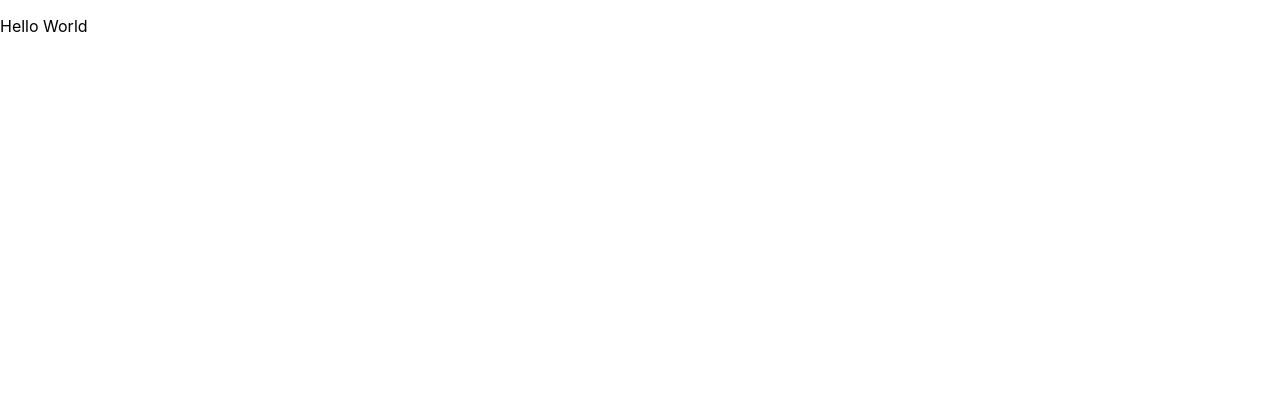
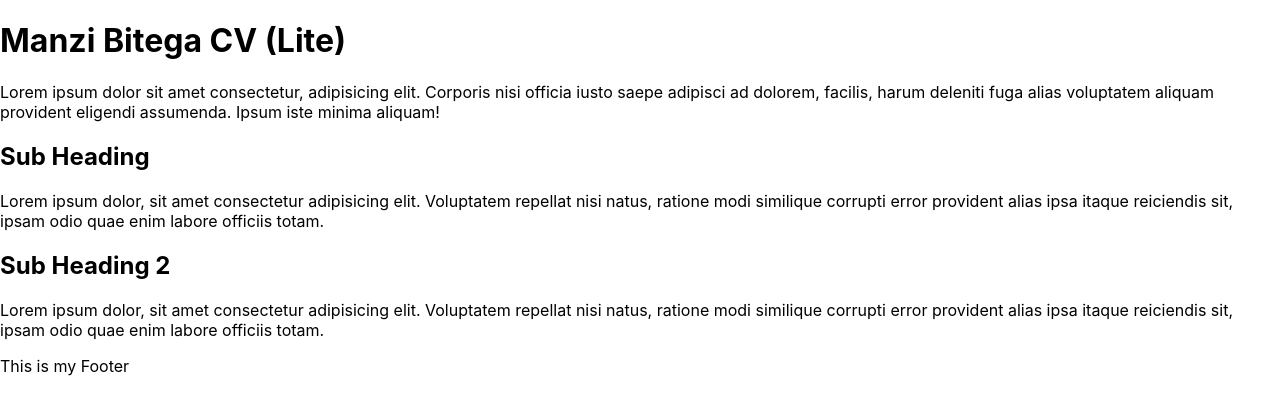
Before and after one commit to Manzi9/react-demo, a React (Create React App) app: page / in a window 1280 px wide. Shown: the top 414 px of the page. Built offline with nearby package versions, Linux system fonts and the light colour scheme.

Commit message:
Russ Demo

```diff
--- a/src/App.js
+++ b/src/App.js
@@ -1,7 +1,17 @@
 import React, { Component } from "react";
+import Header from "./components/Header";
+import Footer from "./components/Footer";
+import Main from "./components/Main";
+
 class App extends Component {
   render() {
-    return <p>Hello World</p>;
+    return (
+      <div>
+        <Header />
+        <Main />
+        <Footer />
+      </div>
+    );
   }
 }
 
--- /dev/null
+++ b/src/components/Footer.jsx
@@ -0,0 +1,12 @@
+import React, { Component } from "react";
+class Footer extends Component {
+  render() {
+    return (
+      <footer>
+        <p>This is my Footer</p>
+      </footer>
+    );
+  }
+}
+
+export default Footer;
--- /dev/null
+++ b/src/components/Header.jsx
@@ -0,0 +1,18 @@
+import React, { Component } from "react";
+class Header extends Component {
+  render() {
+    return (
+      <header>
+        <h1>Manzi Bitega CV (Lite) </h1>
+        <p>
+          Lorem ipsum dolor sit amet consectetur, adipisicing elit. Corporis
+          nisi officia iusto saepe adipisci ad dolorem, facilis, harum deleniti
+          fuga alias voluptatem aliquam provident eligendi assumenda. Ipsum iste
+          minima aliquam!
+        </p>
+      </header>
+    );
+  }
+}
+
+export default Header;
--- /dev/null
+++ b/src/components/Main.jsx
@@ -0,0 +1,29 @@
+import React, { Component } from "react";
+class Main extends Component {
+  render() {
+    return (
+      <main>
+        <section>
+          <h2>Sub Heading</h2>
+          <p>
+            Lorem ipsum dolor, sit amet consectetur adipisicing elit. Voluptatem
+            repellat nisi natus, ratione modi similique corrupti error provident
+            alias ipsa itaque reiciendis sit, ipsam odio quae enim labore
+            officiis totam.
+          </p>
+        </section>
+        <section>
+          <h2>Sub Heading 2</h2>
+          <p>
+            Lorem ipsum dolor, sit amet consectetur adipisicing elit. Voluptatem
+            repellat nisi natus, ratione modi similique corrupti error provident
+            alias ipsa itaque reiciendis sit, ipsam odio quae enim labore
+            officiis totam.
+          </p>
+        </section>
+      </main>
+    );
+  }
+}
+
+export default Main;
```
